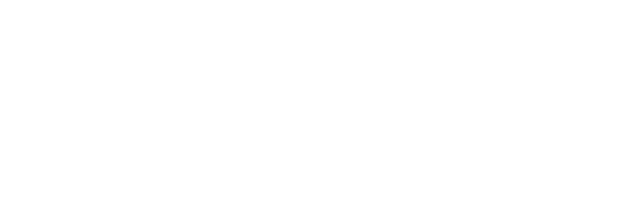
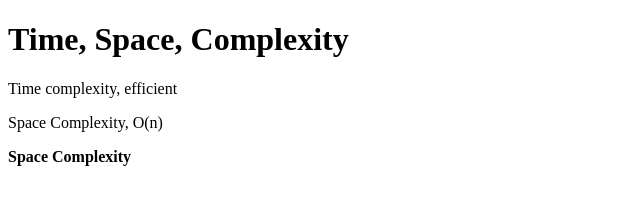
Before and after one commit to acciojob/time-and-space-complexity-Srushti-K-01, a website: page main.html in a window 1280 px wide. Shown: the whole page, without its empty margins (0-640 px from the left). Drawn offline with Linux system fonts and the light colour scheme.

Commit message:
created a submission

```diff
--- a/main.html
+++ b/main.html
@@ -10,6 +10,11 @@
 	<!-- the entire body must be written by student -->
     <script type="text/javascript" src="./script.js">
 </script>
+	<h1>Time, Space, Complexity</h1>
+	<p>Time complexity, efficient</p>
+	<p>Space Complexity, O(n)</p>
+	<b>Space Complexity</b>
+
 
 </body>
 
```
